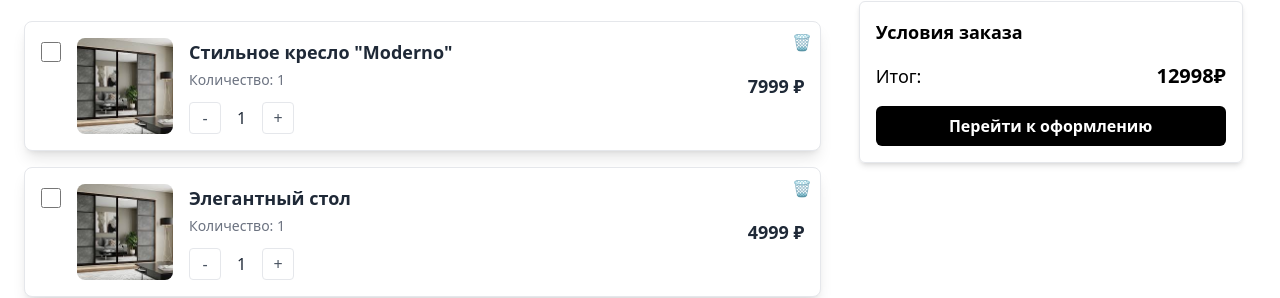
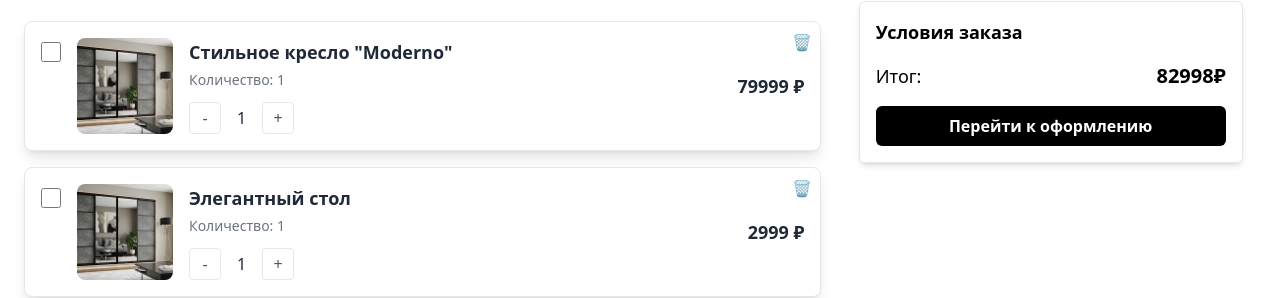
Before and after one commit to IskenderDev/store-mabel, a React (Vite) app: page /basket in a window 1280 px wide. Shown: the part 147-445 px from the top of the page. Built offline with nearby package versions, Linux system fonts and the light colour scheme.

Commit message:
fourth commit

```diff
--- a/src/pages/Basket/Basket.jsx
+++ b/src/pages/Basket/Basket.jsx
@@ -5,8 +5,8 @@ import Header from '../../componets/Header';
 
 const Basket = () => {
   const [cartItems, setCartItems] = useState([
-    { id: 1, name: 'Стильное кресло "Moderno"', price: 7999, quantity: 1 },
-    { id: 2, name: 'Элегантный стол', price: 4999, quantity: 1 },
+    { id: 1, name: 'Стильное кресло "Moderno"', price: 79999, quantity: 1 },
+    { id: 2, name: 'Элегантный стол', price: 2999, quantity: 1 },
   ]);
 
   const handleDelete = (id) => {
@@ -22,8 +22,6 @@ const Basket = () => {
     };
     setCartItems([...cartItems, newItem]);
   };
-
-
 
   const handleUpdateQuantity = (id, quantity) => {
     setCartItems(
```
